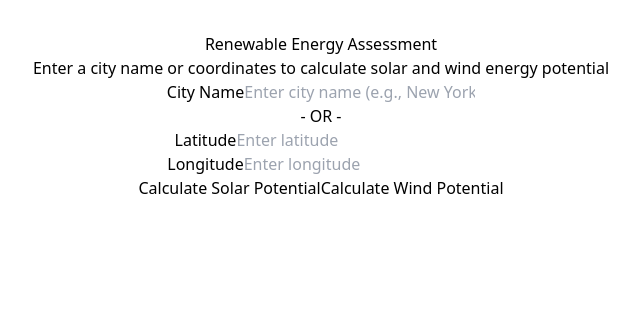
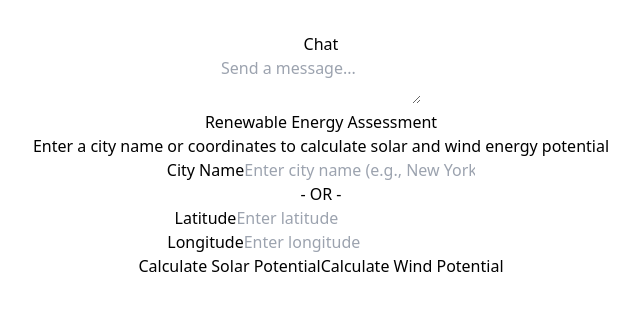
Before and after one commit to IW714/EcoNomics, a React (Vite) app in the folder frontend/: page /home in a window 1280 px wide. Shown: the top 310 px of the page, without its empty margins (319-959 px from the left). Built offline with nearby package versions, Linux system fonts and the light colour scheme.

Commit message:
Add chat widget to frontend

```diff
--- /dev/null
+++ b/frontend/src/pages/ChatWidget.tsx
@@ -0,0 +1,113 @@
+import * as React from "react";
+import { useState } from "react";
+import { Textarea } from "@/components/ui/textarea";
+import { cn } from "@/lib/utils";
+import { Button } from "@/components/ui/button";
+
+interface ChatInputProps extends React.TextareaHTMLAttributes<HTMLTextAreaElement> {}
+
+const ChatInput = React.forwardRef<HTMLTextAreaElement, ChatInputProps>(
+  ({ className, ...props }, ref) => (
+    <Textarea
+      autoComplete="off"
+      ref={ref}
+      name="message"
+      className={cn(
+        "max-h-12 px-4 py-3 bg-background text-sm placeholder:text-muted-foreground focus-visible:outline-none focus-visible:ring-ring disabled:cursor-not-allowed disabled:opacity-50 w-full rounded-md flex items-center h-16 resize-none",
+        className
+      )}
+      {...props}
+    />
+  )
+);
+ChatInput.displayName = "ChatInput";
+
+interface ChatMessageListProps extends React.HTMLAttributes<HTMLDivElement> {
+  chatMessages: string[];
+}
+
+const ChatMessageList: React.FC<ChatMessageListProps> = ({
+  className,
+  chatMessages,
+  ...props
+}) => (
+  <div
+    className={cn(
+      "flex flex-col w-full h-full p-4 gap-6 overflow-y-auto",
+      className
+    )}
+    {...props}
+  >
+    {chatMessages.map((message, index) => (
+      <div
+        key={index}
+        className="bg-gray-100 p-3 rounded-md shadow-sm dark:bg-neutral-800 dark:text-neutral-50"
+      >
+        {message}
+      </div>
+    ))}
+  </div>
+);
+
+interface ChatWidgetProps {
+  chatMessages: string[];
+  onChatSubmit: (message: string) => void;
+}
+
+const ChatWidget: React.FC<ChatWidgetProps> = ({ chatMessages, onChatSubmit }) => {
+  const [message, setMessage] = useState("");
+
+  const handleChatSubmit = () => {
+    if (message.trim()) {
+      onChatSubmit(message);
+      setMessage("");
+    }
+  };
+
+  const handleKeyDown = (e: React.KeyboardEvent<HTMLTextAreaElement>) => {
+    if (e.key === "Enter" && !e.shiftKey) {
+      e.preventDefault();
+      handleChatSubmit();
+    }
+  };
+
+  return (
+    <div className="border-t p-4 bg-gray-50 dark:bg-neutral-900">
+      <div className="flex items-center gap-2">
+        <ChatInput
+          placeholder="Send a message..."
+          value={message}
+          onChange={(e) => setMessage(e.target.value)}
+          onKeyDown={handleKeyDown}
+          className="flex-1"
+        />
+        <Button size="icon" onClick={handleChatSubmit}>
+          <svg
+            viewBox="0 0 24 24"
+            fill="none"
+            xmlns="http://www.w3.org/2000/svg"
+            className="h-5 w-5"
+          >
+            <path
+              d="M22 2L11 13"
+              stroke="currentColor"
+              strokeWidth="2"
+              strokeLinecap="round"
+              strokeLinejoin="round"
+            />
+            <path
+              d="M22 2L15 22L11 13L2 9L22 2Z"
+              stroke="currentColor"
+              strokeWidth="2"
+              strokeLinecap="round"
+              strokeLinejoin="round"
+            />
+          </svg>
+        </Button>
+      </div>
+      <ChatMessageList chatMessages={chatMessages} className="mt-4" />
+    </div>
+  );
+};
+
+export { ChatWidget };
--- a/frontend/src/pages/HomePage.tsx
+++ b/frontend/src/pages/HomePage.tsx
@@ -1,9 +1,10 @@
+import { useState } from "react";
 import { Button } from "@/components/ui/button";
 import { Card, CardHeader, CardTitle, CardDescription, CardContent, CardFooter } from "@/components/ui/card";
 import { Input } from "@/components/ui/input";
 import { SolarAssessmentResponse, WindDataResponse } from "@/models/types";
 import { calculateSolarPotential, processWindData, getCoordinates } from "@/services/apiService";
-import { useState } from "react";
+import { ChatWidget } from "./ChatWidget";
 
 const HomePage = () => {
   const [longitude, setLongitude] = useState("");
@@ -14,6 +15,7 @@ const HomePage = () => {
   const [solarError, setSolarError] = useState("");
   const [windError, setWindError] = useState("");
   const [loading, setLoading] = useState(false);
+  const [chatMessages, setChatMessages] = useState<string[]>([]);
 
   const validateCoordinates = (lat: number, lon: number): boolean => {
     return !isNaN(lat) && !isNaN(lon) &&
@@ -111,16 +113,32 @@ const HomePage = () => {
     }
   };
 
+  const handleChatSubmit = (message: string) => {
+    setChatMessages((prevMessages) => [...prevMessages, message]);
+    console.log("New message:", message);
+  };
+
   return (
-    <div className="container mx-auto p-4">
-      <Card className="w-full max-w-2xl mx-auto">
+    <div className="container mx-auto p-4 flex">
+      <div className="mr-10 w-2/3">
+        <Card className="w-full">
+          <CardHeader>
+            <CardTitle>Chat</CardTitle>
+          </CardHeader>
+          <CardContent>
+            <ChatWidget chatMessages={chatMessages} onChatSubmit={handleChatSubmit} />
+          </CardContent>
+        </Card>
+      </div>
+
+      <div className="w-1/2 ml-15">
+        <Card className="w-full">
           <CardHeader>
             <CardTitle>Renewable Energy Assessment</CardTitle>
             <CardDescription>
               Enter a city name or coordinates to calculate solar and wind energy potential
             </CardDescription>
           </CardHeader>
-
           <CardContent>
             <div className="space-y-6">
               <div className="space-y-2">
@@ -164,7 +182,6 @@ const HomePage = () => {
               </div>
             </div>
           </CardContent>
-
           <CardFooter className="flex flex-col space-y-4">
             <div className="flex space-x-4 w-full">
               <Button
@@ -260,6 +277,7 @@ const HomePage = () => {
           )}
         </Card>
       </div>
+    </div>
   );
 };
 
```
Lines whose indentation alone changed are shown as unchanged.
